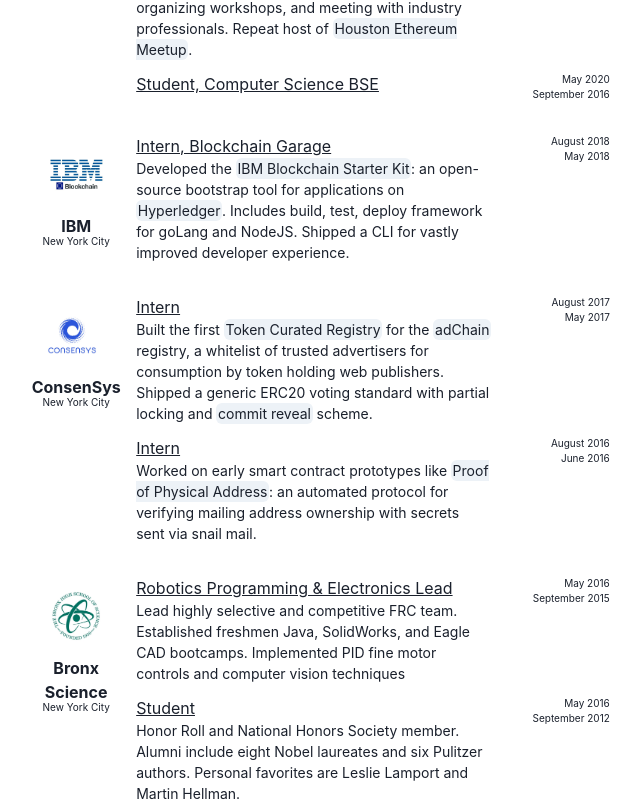
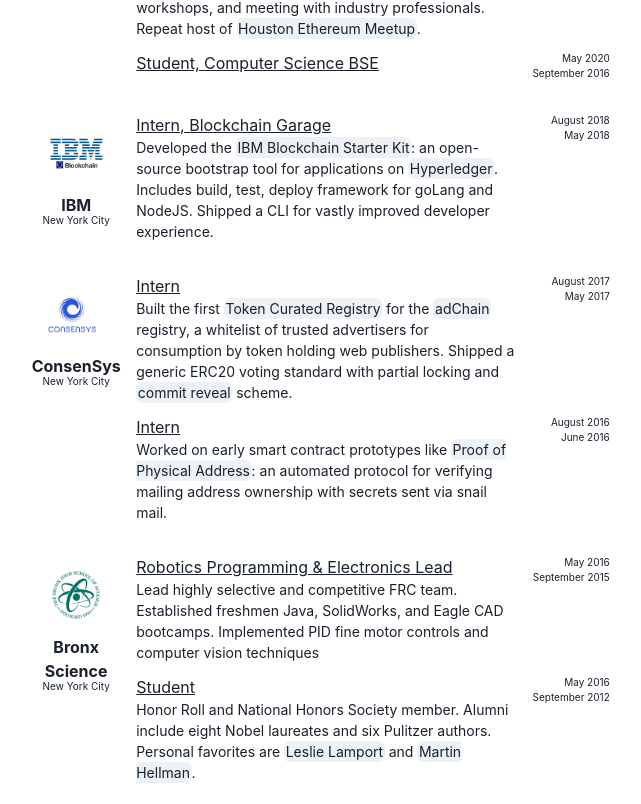
Before and after one commit to yorhodes/website, a Next.js app: page /experience in a window 1280 px wide. Shown: the part 998-1802 px from the top of the page, without its empty margins (317-958 px from the left). Built offline with nearby package versions, Linux system fonts and the light colour scheme.

Commit message:
Populate bxsci description

```diff
--- a/components/experience.tsx
+++ b/components/experience.tsx
@@ -7,13 +7,13 @@
 const ExperienceRole = (role: Role) => {
   return (
     <Flex key={role.title + role.end} direction="row">
-      <Flex direction="column" width="75%">
+      <Flex direction="column" width="80%">
         <Text fontSize="md" as="u">
           {role.title}
         </Text>
         <Text fontSize="sm">{Appendix(role.description ?? "", appendix)}</Text>
       </Flex>
-      <Flex direction="column" width="25%">
+      <Flex direction="column" width="20%">
         <Text fontSize="x-small" align="right">
           {role.end}
         </Text>
--- a/data/appendix.json
+++ b/data/appendix.json
@@ -17,5 +17,7 @@
     "Coinbase Rosetta": "https://www.rosetta-api.org/",
     "Coinbase Custody": "https://www.coinbase.com/prime/custody",
     "Terra collapse": "https://www.forbes.com/sites/rahulrai/2022/05/17/the-death-spiral-how-terras-algorithmic-stablecoin-came-crashing-down/?sh=679ba6ea71a2",
-    "Topl": "https://topl.co/"
+    "Topl": "https://topl.co/",
+    "Leslie Lamport": "https://en.wikipedia.org/wiki/Leslie_Lamport",
+    "Martin Hellman": "https://en.wikipedia.org/wiki/Martin_Hellman"
 }
--- a/pages/_app.tsx
+++ b/pages/_app.tsx
@@ -1,6 +1,6 @@
 import { Analytics } from "@vercel/analytics/react";
 import { AppProps } from "next/app";
-import { ChakraProvider, Container } from "@chakra-ui/react";
+import { ChakraProvider, Container, Spacer } from "@chakra-ui/react";
 import theme from "../theme";
 
 import Navbar from "../components/navbar";
@@ -11,7 +11,7 @@
   return (
     <ChakraProvider theme={theme}>
       <title>Yorke Rhodes - Developer</title>
-      <Container>
+      <Container marginBottom="5">
         {Navbar(navbar)}
         <Component {...pageProps} />
       </Container>
```
Also changed, not shown: data/quotes.json (added, +7 -0 lines).
